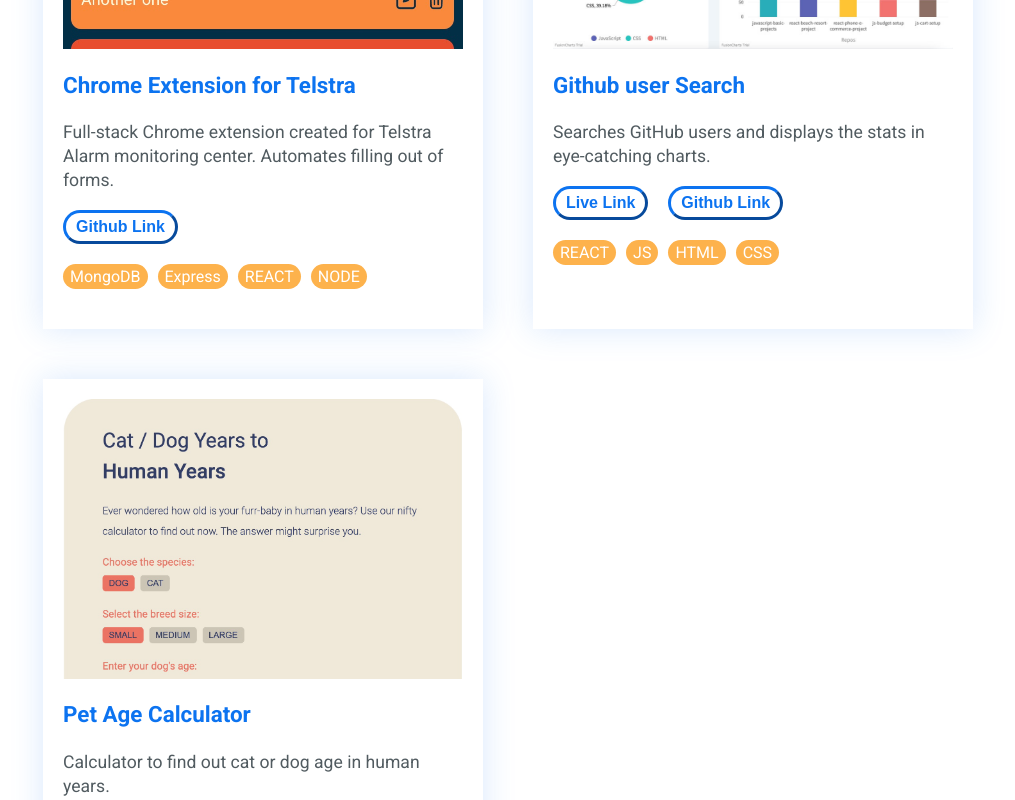
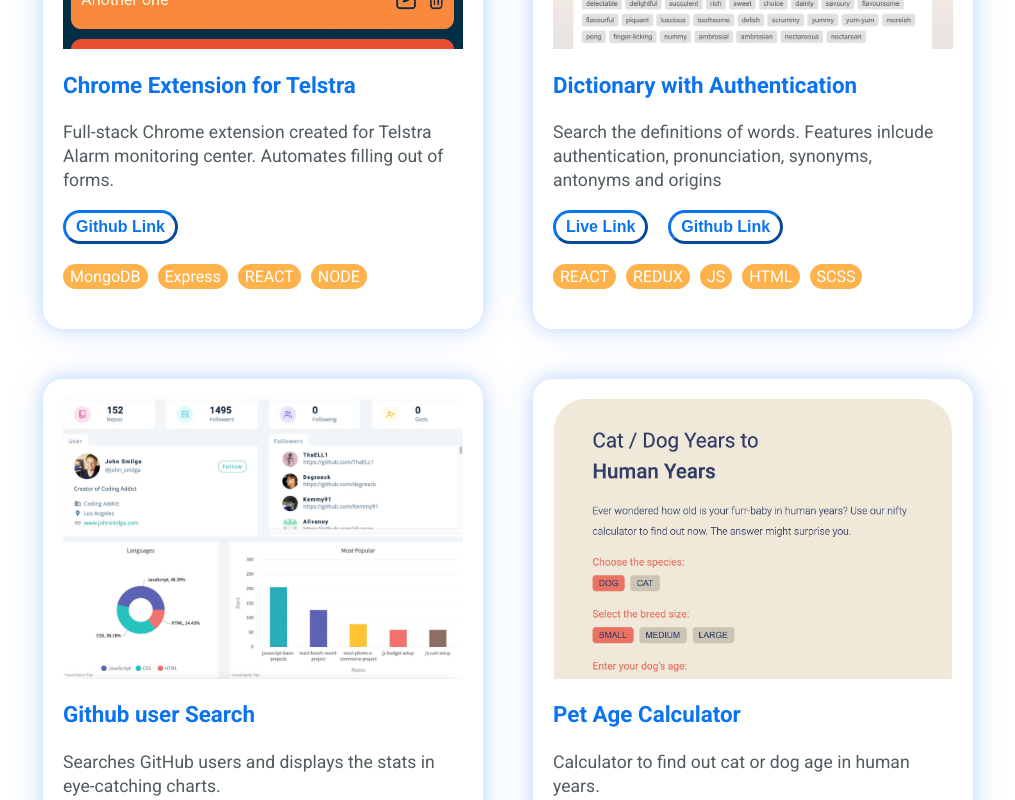
Before and after one commit to ujaved007/portfolio-website, a React (Create React App) app: page / in a window 1280 px wide. Shown: the part 2320-3120 px from the top of the page, without its empty margins (132-1147 px from the left). Built offline with nearby package versions, Linux system fonts and the light colour scheme.

Commit message:
add new project. card rounded corner. fix dropshadow bug on safari

```diff
--- a/src/index.css
+++ b/src/index.css
@@ -14,6 +14,8 @@
 	--color-accent: #fdb24c;
 	--background-color: white;
 	--drop-shadow: drop-shadow(0 0 16px rgba(12, 115, 240, 0.16));
+	/*box shadow is for safari as dropshadow is not working on it*/
+	--box-shadow: 0 0 16px rgba(12, 115, 240, 0.16);
 	--footer-color: #0c73f0;
 }
 
@@ -23,6 +25,8 @@
 	--color-accent: #fdb24c;
 	--background-color: #1a1a1a;
 	--drop-shadow: drop-shadow(0 0 20px rgba(253, 178, 76, 0.16));
+	/*box shadow is for safari as dropshadow is not working on it*/
+	--box-shadow: 0 0 16px rgba(253, 178, 76, 0.16);
 	--footer-color: #fdb24c;
 }
 
@@ -269,7 +273,9 @@
 	overflow: hidden;
 	background-color: var(--background-color);
 	filter: var(--drop-shadow);
+	-webkit-box-shadow: var(--box-shadow);
 	padding: 20px 20px 20px 20px;
+	border-radius: 20px;
 }
 .card-img-container {
 	height: 280px;
--- a/src/pages/projectsData.js
+++ b/src/pages/projectsData.js
@@ -1,6 +1,8 @@
 import githubSearch from "../assets/githubSearch.jpg";
 import calculator from "../assets/calculator.png";
 import tamcextension from "../assets/tamcextension.jpg";
+import dictionary from "../assets/dictionary.webp";
+
 export default [
 	{
 		key: 0,
@@ -13,6 +15,16 @@
 	},
 	{
 		key: 1,
+		image: dictionary,
+		title: "Dictionary with Authentication",
+		description:
+			"Search the definitions of words. Features inlcude authentication, pronunciation, synonyms, antonyms and origins",
+		liveLink: "https://dictionaryx.netlify.app/",
+		githubLink: "https://github.com/ujaved007/dictionary",
+		tags: ["REACT", "REDUX", "JS", "HTML", "SCSS"],
+	},
+	{
+		key: 2,
 		image: githubSearch,
 		title: "Github user Search",
 		description: "Searches GitHub users and displays the stats in eye-catching charts.",
@@ -21,7 +33,7 @@
 		tags: ["REACT", "JS", "HTML", "CSS"],
 	},
 	{
-		key: 2,
+		key: 3,
 		image: calculator,
 		title: "Pet Age Calculator",
 		description: "Calculator to find out cat or dog age in human years.",
```
Also changed, not shown: src/assets/dictionary.webp (added).
